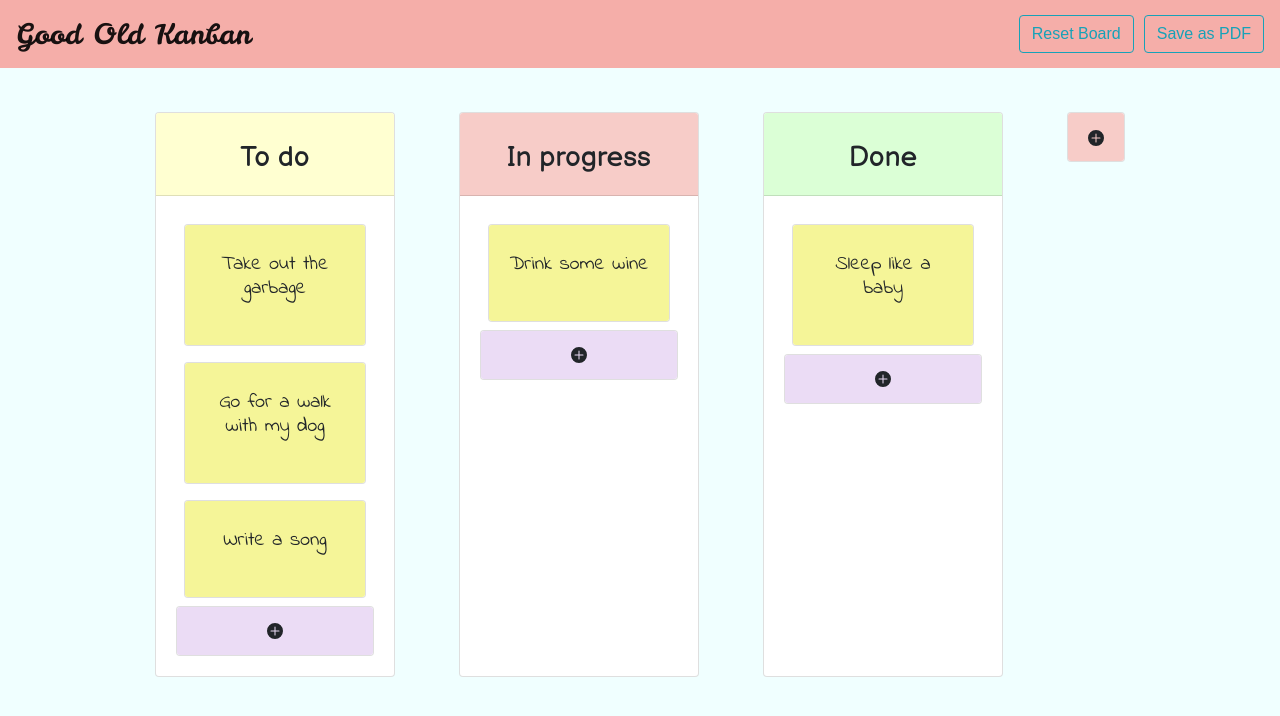
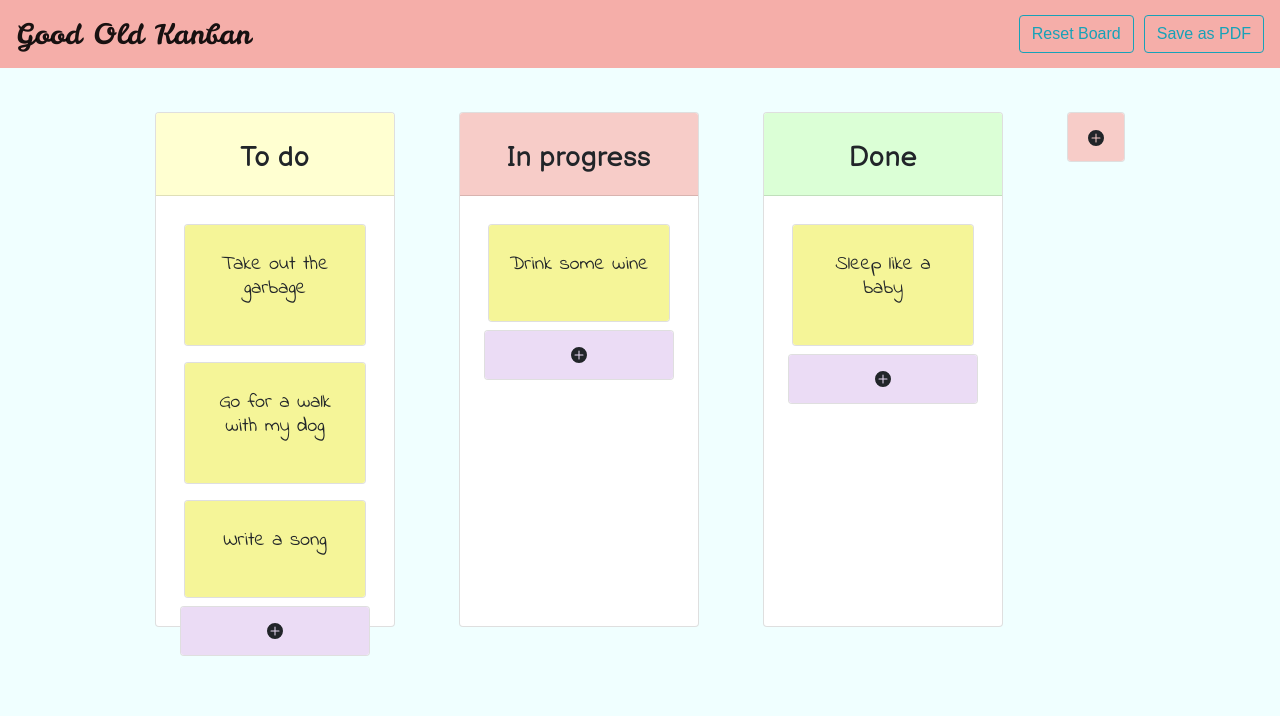
Before and after one commit to jessicaseo83/kanban, a React (Create React App) app: page / in a window 1280 px wide. Shown: the top 716 px of the page. Built offline with nearby package versions, Linux system fonts and the light colour scheme.

Commit message:
add classname to AddTask

```diff
--- a/src/components/AddTask.js
+++ b/src/components/AddTask.js
@@ -18,7 +18,7 @@ export default function AddTask(props) {
   }
 
   return (
-    <Accordion>
+    <Accordion className="add-task-dropdown">
     <Card>
     <Accordion.Toggle className="add-task" as={Card.Header} eventKey="0"> <BsFillPlusCircleFill /> </Accordion.Toggle>
     <Accordion.Collapse eventKey="0" >
```
